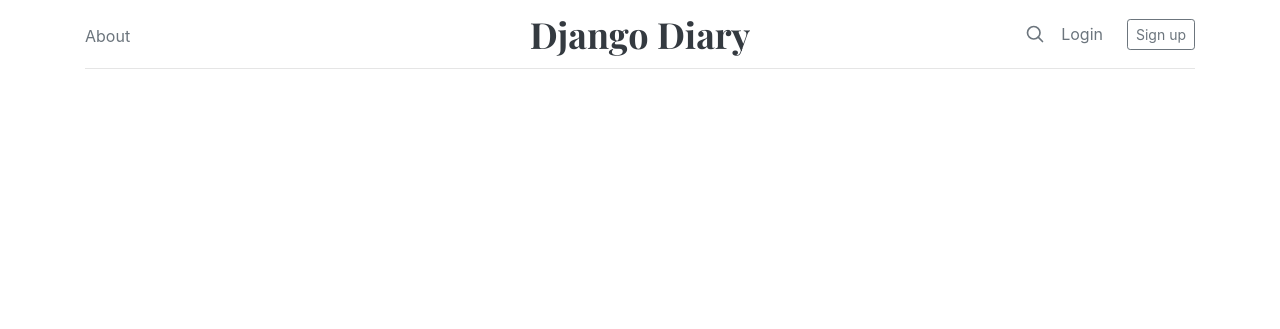
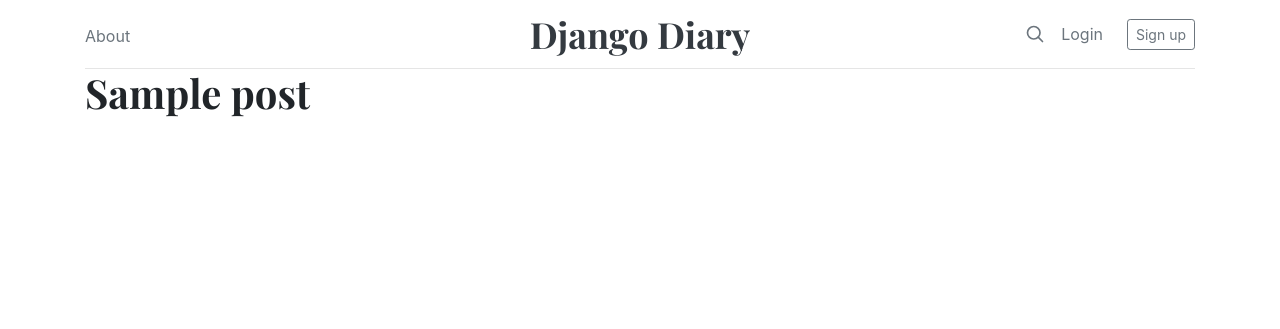
Before and after one commit to ka1130/Django--Diary, a Django app: template posts/templates/posts/post_details.html in a window 1280 px wide. Shown: the top 329 px of the page. Run offline with Django 3.2, Linux system fonts and the light colour scheme; the template is opened without the code that fills it: most values are stand-ins (such as "Sample title", 1, 10 or a date in 2020); parts of the project's set-up code (start-up, migrations or seed data) failed here and were passed over; some libraries are stand-ins or nearby versions.

Commit message:
Add basic post detail view

```diff
--- a/posts/templates/posts/all_posts.html
+++ b/posts/templates/posts/all_posts.html
@@ -63,7 +63,7 @@
         </p>
         <div class="d-flex justify-content-between align-items-center">
           <div class="btn-group">
-            <a href="" class="btn btn-sm btn-outline-secondary">
+            <a href="{% url 'post-detail' post.id %}" class="btn btn-sm btn-outline-secondary">
               Read more
             </a>
           </div>
--- a/posts/templates/posts/post_details.html
+++ b/posts/templates/posts/post_details.html
@@ -1,4 +1,4 @@
 {% extends 'base.html' %}
 {% block content %}
-
+<h1>{{ post.title }}</h1>
 {% endblock %}
--- a/posts/urls.py
+++ b/posts/urls.py
@@ -1,9 +1,10 @@
 from django.urls import path
 from .views import (
     PostsListView,
-
+    PostDetailView
 )
 
 urlpatterns = [
-    path('', PostsListView.as_view(), name='posts-list')
+    path('', PostsListView.as_view(), name='posts-list'),
+    path('post/<int:pk>/', PostDetailView.as_view(), name='post-detail')
 ]
```
